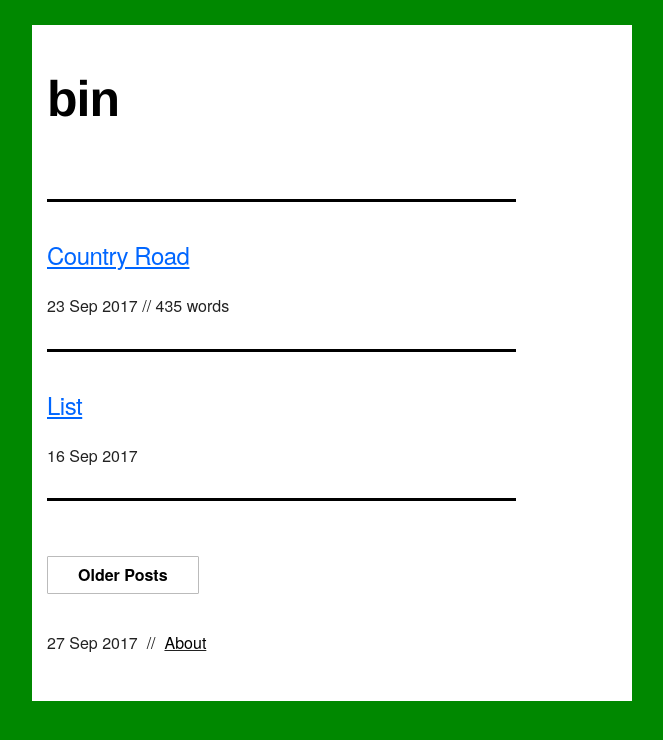
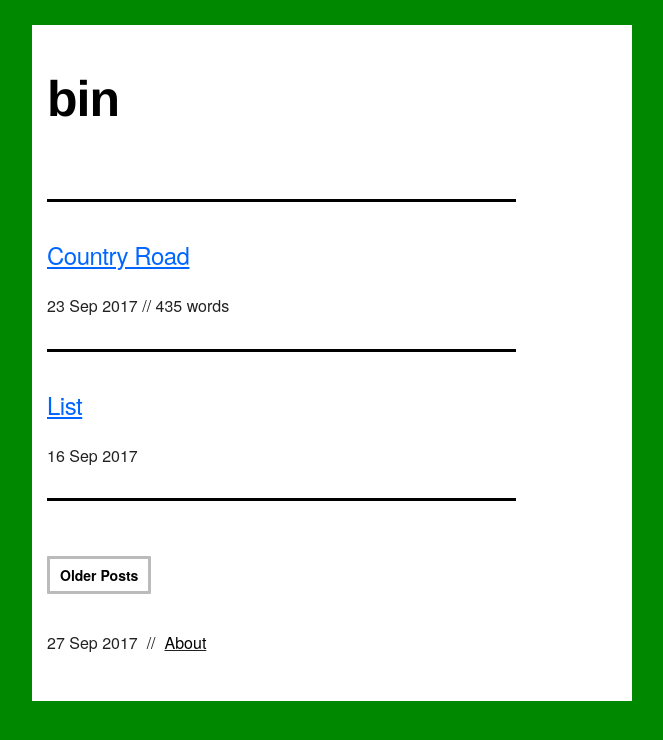
Before and after one commit to mt-trash/mt-trash.github.io, a Jekyll site: the page built from index.html, in a window 1280 px wide. Shown: the top 740 px of the page, without its empty margins (308-971 px from the left). Built offline with Jekyll 4.4.1, drawn with Linux system fonts in a browser that asks for light colours; the list of posts is cut into pages by our own code.

Commit message:
smaller buttons

```diff
--- a/css/skeleton.css
+++ b/css/skeleton.css
@@ -197,17 +197,17 @@ input[type="reset"],
 input[type="button"] {
   display: inline-block;
   height: 38px;
-  padding: 0 30px;
+  padding: 0 10px;
   color: #000;
   text-align: center;
-  font-size: 16px;
+  font-size: 14px;
   font-weight: 600;
-  line-height: 36px;
+  line-height: 32px;
   text-decoration: none;
   white-space: nowrap;
   background-color: transparent;
   border-radius: 1px;
-  border: 1px solid #bbb;
+  border: 3px solid #bbb;
   cursor: pointer;
   box-sizing: border-box; }
 .button:hover,
```
